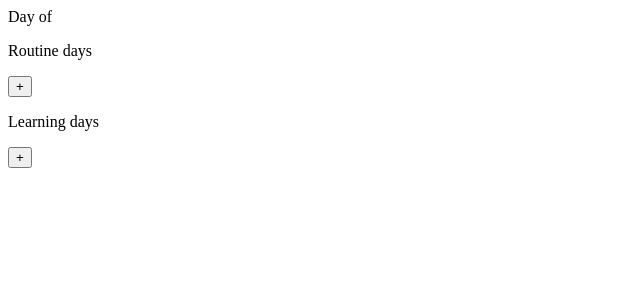
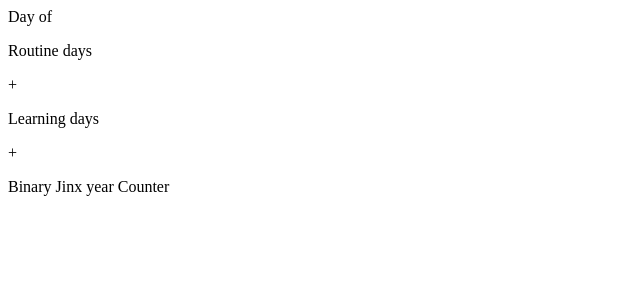
Before and after one commit to monyorojoseph/yearcounter, a FastAPI app: template templates/index_data.html in a window 1280 px wide. Shown: the top 300 px of the page, without its empty margins (0-640 px from the left). Run offline with FastAPI, Linux system fonts and the light colour scheme; the template is opened without the code that fills it, so the values that code supplies are empty.

Commit message:
abit of styling

```diff
--- a/main.py
+++ b/main.py
@@ -38,6 +38,9 @@
     if value == "rd":
         routine_days = routine_days + 1
     data = { "learning_days": learning_days, "routine_days": routine_days }
+    td = datetime.now()
+    data['day_number']= datetime(td.year, td.month, td.day).timetuple().tm_mday
+    data['year'] = td.year
 
     return templates.TemplateResponse(
             request=request, name="index_data.html", context={"data": data}
--- a/templates/index_data.html
+++ b/templates/index_data.html
@@ -1,12 +1,21 @@
-<p>Day {{data.day_number}} of {{data.year}}</p>
-<div>
-    <span><p>Routine days {{data.routine_days}}</p></span>
-   <span><button hx-put="update_days/rd" hx-target="#index_data"
-        hx-swap="innerHTML" hx-trigger="click"> + </button></span>
-</div>
-<div>
-    <span><p>Learning days {{data.learning_days}}</p></span>
-    <span><button hx-put="update_days/ld" hx-target="#index_data"
-        hx-swap="innerHTML" hx-trigger="click"> + </button></span>
+<header class="py-10 text-center">
+    <p class="text-2xl font-semibold">Day {{data.day_number}} of {{data.year}}</p>
+</header>
+<main class="flex flex-col items-start justify-start border-t border-b py-10 mb-10 border-base-300">
+    <div class="flex flex-row items-center justify-start space-x-3">
+        <span><p>Routine days {{data.routine_days}}</p></span>
+        <span class="cursor-pointer text-xl font-semibold"
+            hx-put="update_days/rd" hx-target="#index_data"
+            hx-swap="innerHTML" hx-trigger="click"> + </span>
+    </div>
+    <div class="flex flex-row items-center justify-start space-x-3">
+        <span><p>Learning days {{data.learning_days}}</p></span>
+        <span class="cursor-pointer text-xl font-semibold"
+            hx-put="update_days/ld" hx-target="#index_data"
+            hx-swap="innerHTML" hx-trigger="click"> + </span>
 
-</div>
+    </div>
+</main>
+<footer class="text-center">
+    <p>Binary Jinx year Counter</p>
+</footer>
```
Also changed, not shown: templates/index.html (+4 -4 lines).
